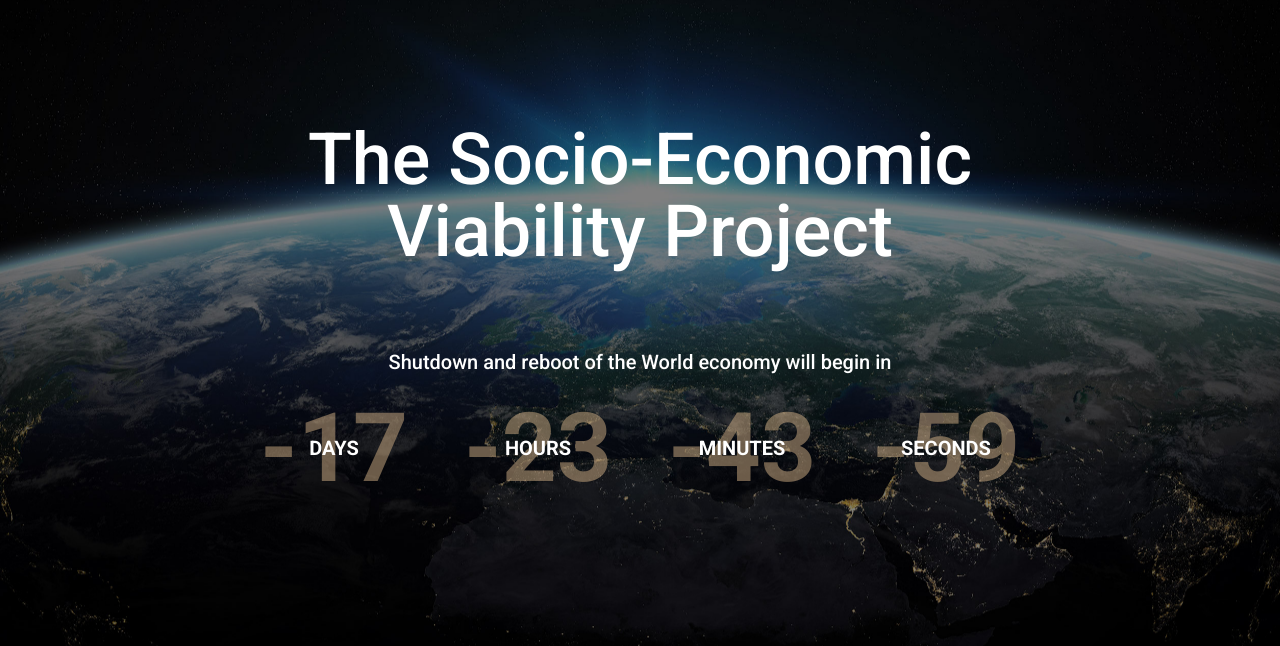
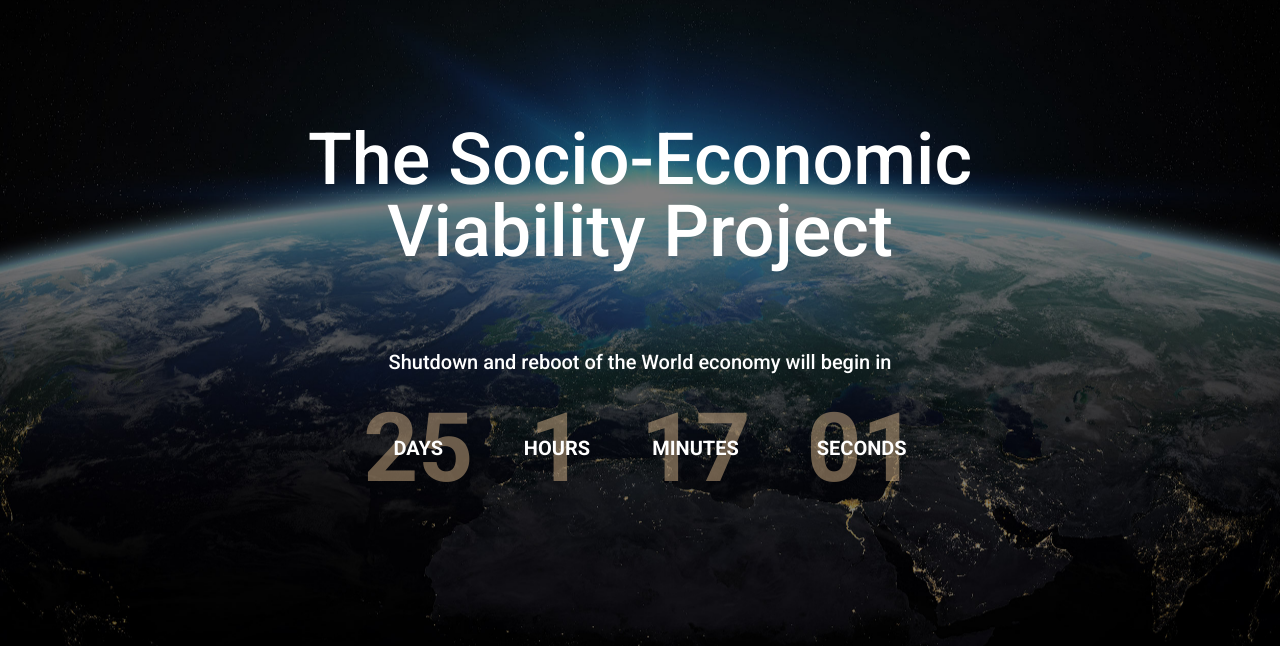
Before and after one commit to unifinaps/portal, a website: page 99ebf7c9c5ecb7245dd39eb2a36373bf/index.html in a window 1280 px wide. Shown: the part 154-800 px from the top of the page. Drawn offline with Linux system fonts and the light colour scheme.

Commit message:
Update index.html

```diff
--- a/99ebf7c9c5ecb7245dd39eb2a36373bf/index.html
+++ b/99ebf7c9c5ecb7245dd39eb2a36373bf/index.html
@@ -572,7 +572,7 @@
     </div>
   </div>
   <script>
-    const targetDate = Date.parse('2023-02-09T14:00:00.000Z')
+    const targetDate = Date.parse('2023-03-23T14:00:00.000Z')
     const daysEl = document.getElementById('days')
     const hoursEl = document.getElementById('hours')
     const minutesEl = document.getElementById('minutes')
```
